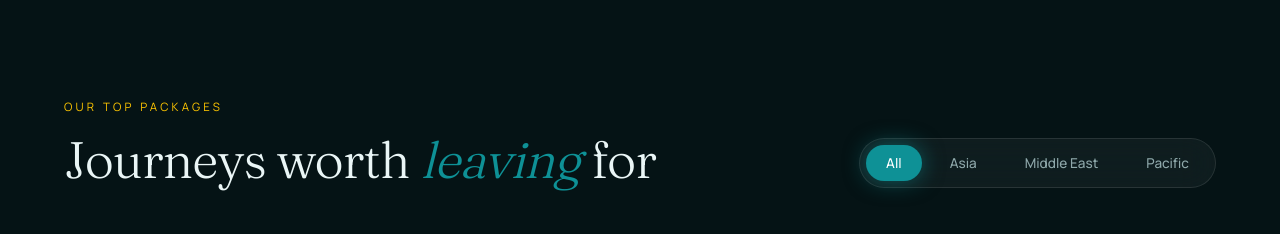
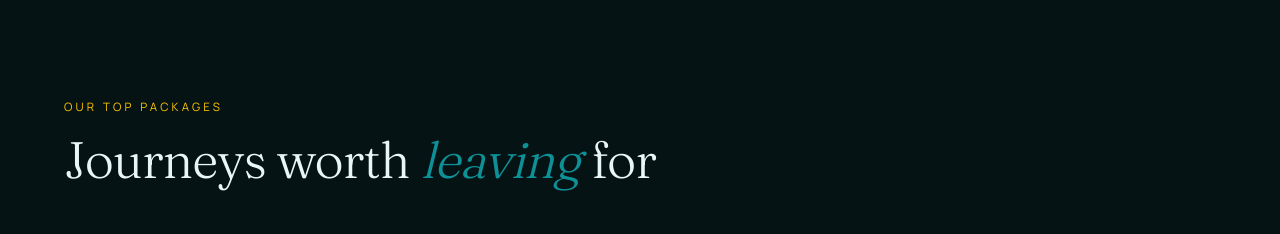
Before and after one commit to DEBOJEETDAS36/t2, a Next.js app: page / in a window 1280 px wide. Shown: the part 1120-1354 px from the top of the page. Built offline with nearby package versions, Linux system fonts and the light colour scheme; grey boxes are pictures that could not be loaded.

Commit message:
Filters removed from our top packages section

```diff
--- a/app/globals.css
+++ b/app/globals.css
@@ -96,15 +96,9 @@ h1{font-size:clamp(2.8rem,6.4vw,5.4rem)}
 .stats b span{color:var(--gold)}
 .stats small{color:var(--mute);font-size:.82rem;letter-spacing:.08em}
 /* packages */
-.tabs{display:flex;gap:8px;padding:6px;border-radius:99px}
-.tabs button{background:none;border:0;color:var(--mute);padding:9px 20px;border-radius:99px;cursor:pointer;font:500 .85rem var(--sans);transition:all .4s var(--ease)}
-.tabs button.on{background:var(--teal);color:#fff;box-shadow:0 0 22px var(--glow)}
 .cards{display:grid;grid-template-columns:2fr 1fr 1fr;grid-auto-rows:240px;gap:20px}
 .card:first-child{grid-row:span 2}
 .card.wide{grid-column:span 2}
-/* Filtered tabs show a simple even grid so spans can't leave gaps. */
-.cards.flat{grid-template-columns:repeat(3,1fr)}
-.cards.flat .card{grid-row:auto;grid-column:auto}
 .card{border-radius:22px;position:relative;overflow:hidden;padding:20px;display:flex;align-items:end;background:linear-gradient(160deg,var(--a),var(--b))}
 .card:after{content:"";position:absolute;inset:0;background:linear-gradient(transparent 45%,rgba(0,0,0,.5));pointer-events:none}
 .card>span{position:relative;z-index:2;color:#fff;font:400 1.7rem var(--serif)}
@@ -188,7 +182,6 @@ footer li a:hover{color:var(--fg)}
 .blogs,.tw{grid-template-columns:1fr}
 .cards{grid-template-columns:1fr 1fr;grid-auto-rows:200px}
 .card:first-child{grid-row:auto;grid-column:span 2}
-.cards.flat{grid-template-columns:1fr 1fr}
 .card>span{font-size:1.35rem}
 .dest{grid-template-columns:1fr 1fr}.d:first-child{grid-row:auto;grid-column:span 2}
 .bar{grid-template-columns:1fr}.bar .gs{border:0;border-bottom:1px solid var(--line)}
@@ -598,7 +591,6 @@ button:disabled,[aria-disabled="true"]{cursor:not-allowed}
 }
 .fg{grid-template-columns:minmax(0,1.6fr) repeat(3,minmax(0,1fr))}.fg>div{min-width:0}footer li{overflow-wrap:anywhere}
 @media(max-width:960px){.fg{grid-template-columns:repeat(2,minmax(0,1fr))}}
-@media(max-width:600px){.tabs{max-width:100%;overflow-x:auto;scrollbar-width:none}.tabs::-webkit-scrollbar{display:none}.tabs button{flex:none;white-space:nowrap;padding:9px 16px}}
 /*images*/
 .pic{position:absolute;inset:0;width:100%;height:100%;object-fit:cover;transition:transform 1.4s var(--ease)}
 .card:hover .pic,.d:hover .pic,.blog:hover .pic{transform:scale(1.08)}
--- a/components/Packages.tsx
+++ b/components/Packages.tsx
@@ -1,20 +1,16 @@
 'use client'
 import type React from 'react'
-import { useState } from 'react'
 import Link from 'next/link'
 import { TOURS } from '@/data/tours'
 import Pic from './Pic'
-const TABS = [['all', 'All'], ['asia', 'Asia'], ['mid', 'Middle East'], ['oce', 'Pacific']]
 const F = [['bali-nusa-penida', 'asia', 'Bali'], ['dubai-abu-dhabi', 'mid', 'Dubai'], ['blissful-japan', 'asia', 'Japan'], ['vietnam-unfolded', 'asia', 'Vietnam'], ['jewel-of-the-nile', 'asia', 'Sri Lanka'], ['scenic-new-zealand', 'oce', 'N. Zealand'],
   ['korea', 'asia', 'Korea'], ['georgia', 'asia', 'Georgia'], ['armenia', 'asia', 'Armenia'], ['bali', 'asia', 'Bali'], ['philippines', 'asia', 'Philippines'], ['egypt', 'mid', 'Egypt'], ['australia', 'oce', 'Australia'], ['singapore', 'asia', 'Singapore'], ['malaysia', 'asia', 'Malaysia'], ['russia', 'asia', 'Russia']]
 export default function Packages() {
-  const [f, setF] = useState('all')
   return (
     <section id="packages"><div className="wrap">
-      <div className="head reveal"><div><span className="eyebrow">Our top packages</span><h2>Journeys worth <em>leaving</em> for</h2></div>
-        <div className="tabs glass">{TABS.map(([k, n]) => <button key={k} className={f === k ? 'on' : ''} onClick={() => setF(k)}>{n}</button>)}</div></div>
-      <div className={'cards' + (f === 'all' ? '' : ' flat')}>
-        {F.filter(d => f === 'all' || d[1] === f).map((d, i) => { const t = TOURS[d[0]]; return (
+      <div className="head reveal"><div><span className="eyebrow">Our top packages</span><h2>Journeys worth <em>leaving</em> for</h2></div></div>
+      <div className="cards">
+        {F.map((d, i) => { const t = TOURS[d[0]]; return (
           <Link key={d[0]} href={`/leisure/${t.slug}`} className={'card reveal' + (i === 5 ? ' wide' : '')} style={{ '--a': t.a, '--b': t.b } as React.CSSProperties}>
             <Pic name={`tours/${t.slug}`} alt={d[2]} />
             <span>{d[2]}</span>
```
